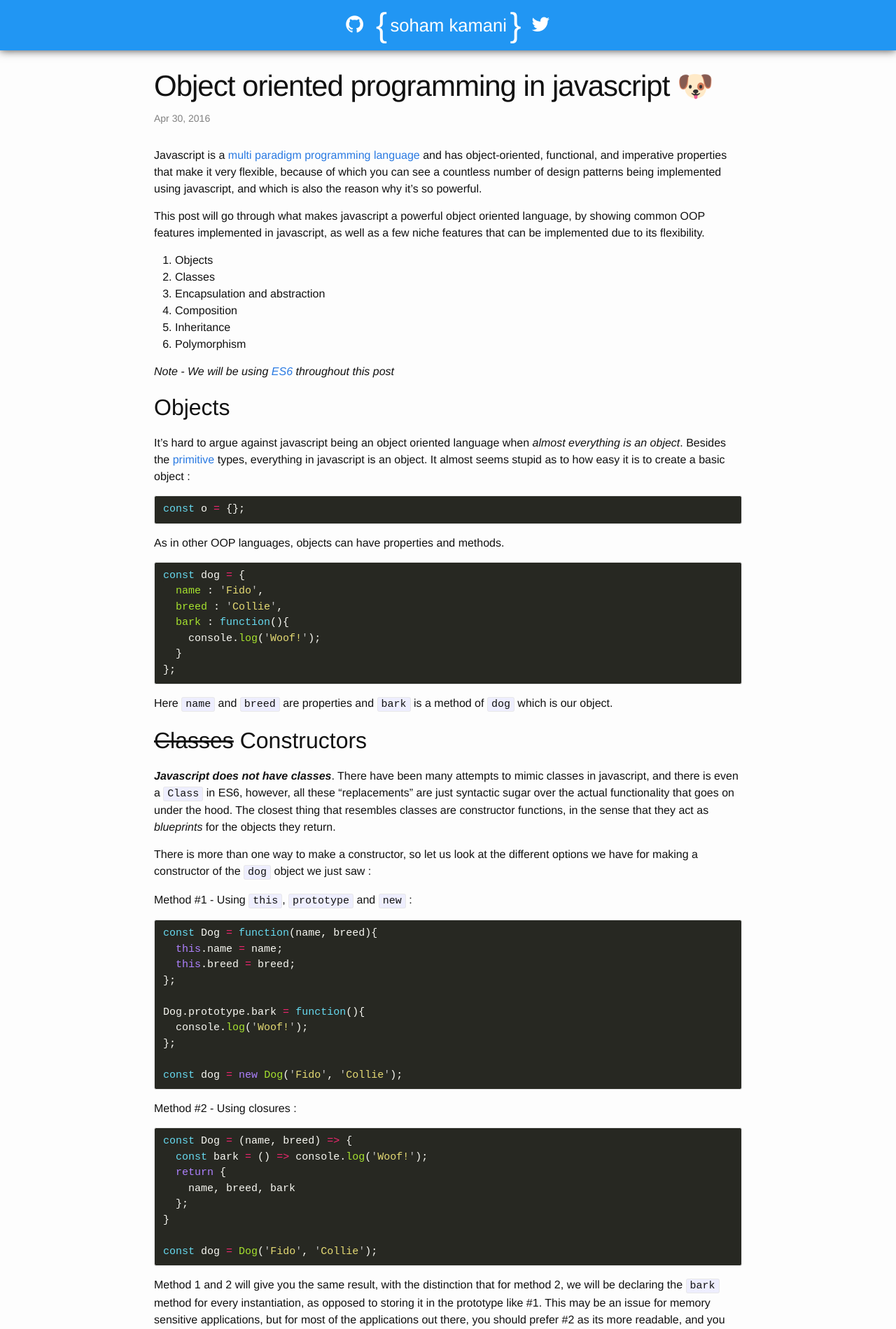
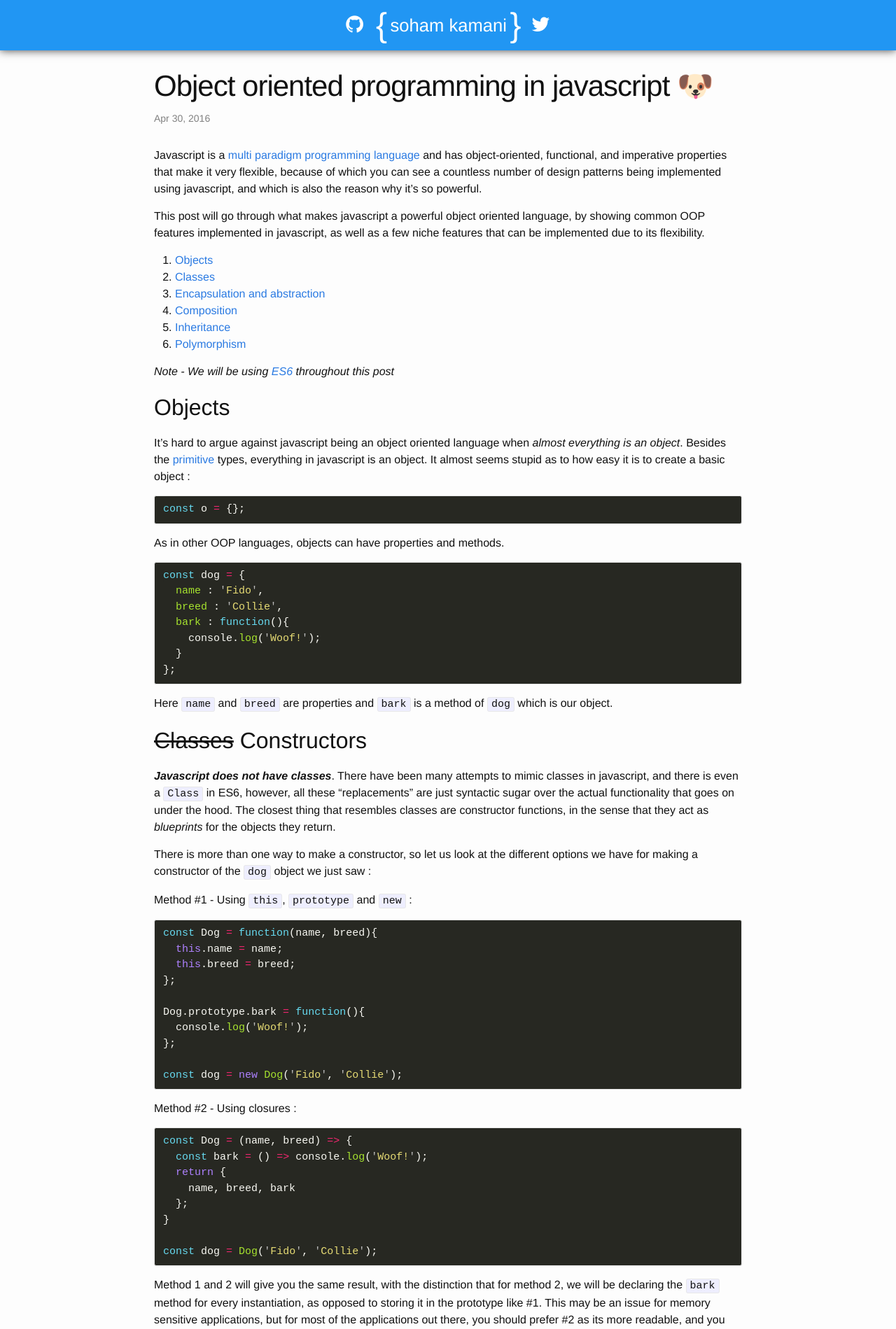
Before and after one commit to sohamkamani/sohamkamani.github.io, a Jekyll site: the page built from _posts/2016-04-30-oops-in-js.md, in a window 1280 px wide. Shown: the top 1899 px of the page at 70% size. Built offline with Jekyll 4.4.1, drawn with Linux system fonts in a browser that asks for light colours; nearby versions of some CDN libraries; comment, search, counter and statistics services are not loaded.

Commit message:
Added links for oops js post

````diff
--- a/_posts/2016-04-30-oops-in-js.md
+++ b/_posts/2016-04-30-oops-in-js.md
@@ -11,14 +11,17 @@ Javascript is a [multi paradigm programming language](https://developer.mozilla.
 This post will go through what makes javascript a powerful object oriented language, by showing common OOP features implemented in javascript, as well as a few niche features that can be implemented due to its flexibility.
 <!-- more -->
 
-1. Objects
-2. Classes
-3. Encapsulation and abstraction
-4. Composition
-5. Inheritance
-6. Polymorphism
+1. [Objects](#objects)
+2. [Classes](#classes)
+3. [Encapsulation and abstraction](#encapsulation)
+4. [Composition](#composition)
+5. [Inheritance](#inheritance)
+6. [Polymorphism](#inheritance)
 
 *Note - We will be using [ES6](http://es6-features.org/#Constants) throughout this post*
+
+<a name="objects"></a>
+
 
 ## Objects
 
@@ -41,6 +44,8 @@ const dog = {
 ```
 
 Here `name` and `breed` are properties and `bark` is a method of `dog` which is our object.
+
+<a name="classes"></a>
 
 ## ~~Classes~~ Constructors
 
@@ -78,6 +83,8 @@ const dog = Dog('Fido', 'Collie');
 
 Method 1 and 2 will give you the same result, with the distinction that for method 2, we will be declaring the `bark` method for every instantiation, as opposed to storing it in the prototype like #1. This may be an issue for memory sensitive applications, but for most of the applications out there, you should prefer #2 as its more readable, and you don't have to deal with `this` and `new`.
 
+<a name="encapsulation"></a>
+
 ## Encapsulation and abstraction
 
 > **Encapsulation** is a concept that binds together the data and functions that manipulate the data, and that keeps both safe from outside interference and misuse.
@@ -98,6 +105,8 @@ const dog = Dog('Fido', 'Collie', 'Grrrr');
 ```
 
 Now if you execute `dog.bark()`, you will see `Grrrr` printed on the console. However, we dont have access to the `sound` variable even though our `bark` method is using it. This is also known as a closure in javascript, and it is how we implement encapsulation and abstraction. We are *binding together the `bark` method and its data (`sound`), and we do not grant access to `sound` outside of the constructor function scope.*
+
+<a name="composition"></a>
 
 ## Composition
 
@@ -168,13 +177,15 @@ const dog = Dog('Fido', 'Collie', 'Grrrr');
 
 Here we make use of default values for almost all our constructors.
 
+<a name="inheritance"></a>
+
 ## Inheritance and polymorphism
 
 Inheritance is quite different in javascript as compared to other languages because of its prototypal approach to inheritance, what with no classes and all. In addition, like everything else, there are multiple ways to implement inheritance.
 
 For these examples, lets consider a `Dog` and `Cat` constructor which both inherit their properties from an `Animal` constructor.
 
-Method #1 - Using `this`, `prototype` and `new` :
+### Method #1 - Using `this`, `prototype` and `new` :
 
 ```js
 const Animal = function(sound){
@@ -208,7 +219,7 @@ cat.makeSound();
 
 This is perhaps the most commonly described way of implementing inheritance in different textbooks, but one limitation is that all properties stored in the objects prototype are shared among all objects. This means that if we created another instance of `Dog` (`dog2`), its `sound` property would be the equal to the `sound` of `dog`. This is ok for primitives which are passed by value, but can be problematic for references. It is therefore recommended to only store methods in the prototype. There is a way to get around this, which is :
 
-Method #2 - Using `Object.assign` with `this`, `prototype`, and `new`
+### Method #2 - Using `Object.assign` with `this`, `prototype`, and `new`
 
 ```js
 const Animal = function(sound){
@@ -244,7 +255,7 @@ cat.makeSound();
 Here, we form a new instance of the parent constructor for every instantiation of the child constructor. So we wouldn't be having the problem of multiple references to instance variables of the parent class like in the previous example.
 Although this method works just fine, I personally find it more developer-friendly to exclude the use of `this`, `prototype` and `new`, so lets look at a way to implement inheritance without them :
 
-Method #3 - Using `Object.assign` without `this`, `prototype`, and `new`
+### Method #3 - Using `Object.assign` without `this`, `prototype`, and `new`
 
 ```js
 const Animal = (sound) => {
````
